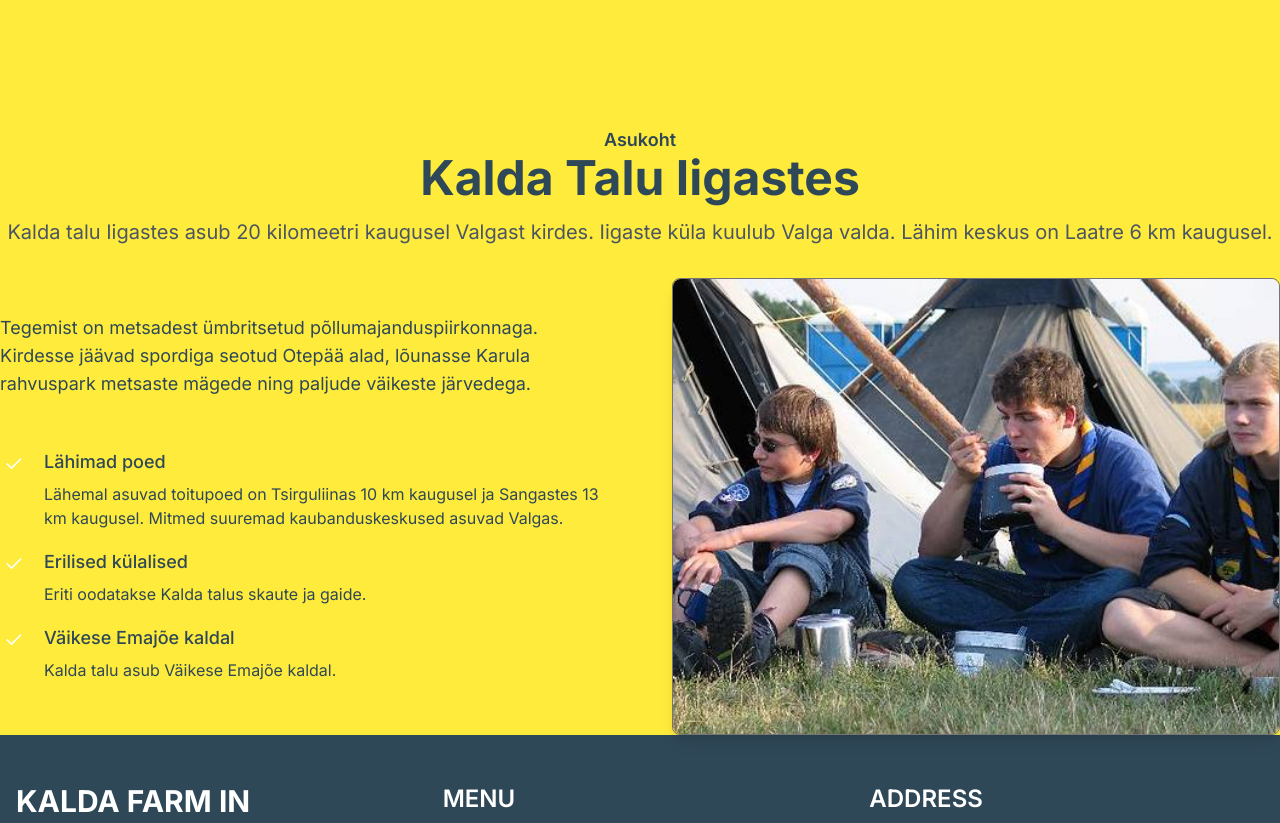
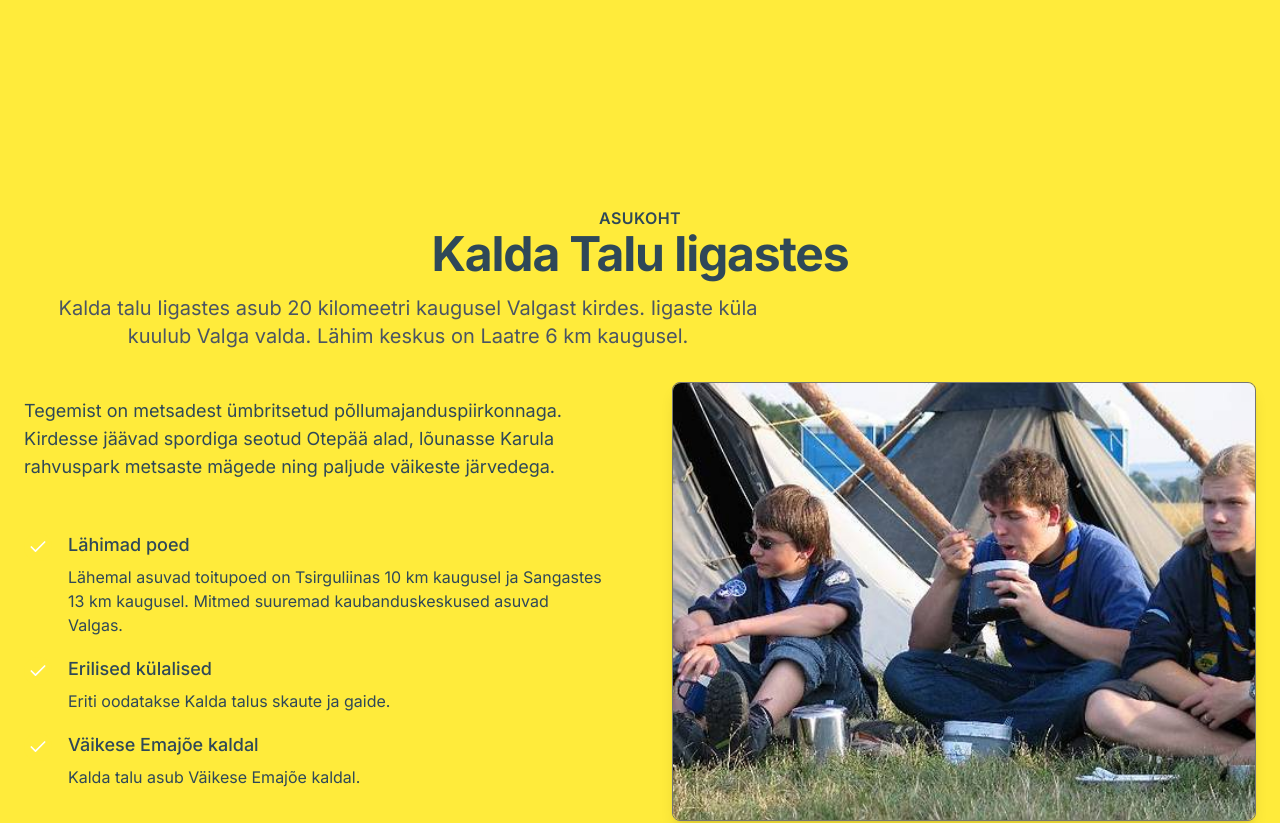
Before and after one commit to 77ccreed/kalda-next, a Next.js app: page /en in a window 1280 px wide. Shown: the part 3743-4566 px from the top of the page. Built offline with nearby package versions, Linux system fonts and the light colour scheme.

Commit message:
feat: Add lazy loading for images in Content component

```diff
--- a/src/components/Content.tsx
+++ b/src/components/Content.tsx
@@ -1,8 +1,9 @@
 import React from 'react';
 import Image from 'next/image';
 import { Check } from 'lucide-react';
-
 import { Card, CardContent } from '@/components/ui/card';
+import Headline from '@/components/common/Headline';
+import WidgetWrapper from '@/components/common/WidgetWrapper';
 
 type ContentProps = {
   header?: {
@@ -37,16 +38,14 @@
   hasBackground = false,
 }: ContentProps) => {
   return (
-    <section
-      id={id ? id : ''}
-      className={`relative ${hasBackground ? 'bg-primary' : ''} ${isAfterContent ? 'py-0 md:py-0 lg:py-0 pb-12 md:pb-16 lg:pb-20' : ''}`}
-    >
+    <WidgetWrapper id={id || ''} hasBackground={hasBackground} containerClass={`${isAfterContent ? 'py-0 md:py-0 lg:py-0 pb-12 md:pb-16 lg:pb-20' : ''}`}>
       {header && (
-        <div className="text-center mb-8">
-          {header.tagline && <p className="text-lg font-semibold text-primary-600">{header.tagline}</p>}
-          {header.title && <h2 className="text-3xl sm:text-5xl font-bold text-primary-foreground">{header.title}</h2>}
-          {header.subtitle && <p className="mt-4 text-xl text-gray-600">{header.subtitle}</p>}
-        </div>
+        <Headline
+          header={header}
+          containerClass="text-center mb-8"
+          titleClass="text-3xl sm:text-5xl font-bold text-primary-foreground"
+          subtitleClass="mt-4 text-xl text-gray-600"
+        />
       )}
       <div className="mx-auto max-w-7xl">
         <div className={`md:flex ${isReversed ? 'md:flex-row-reverse' : ''} md:gap-16`}>
@@ -81,7 +80,7 @@
                       alt={image.alt}
                       sizes="(max-width: 768px) 100vw, 432px"
                       placeholder="blur"
-                      quality={50}
+                      quality={100}
                     />
                   </CardContent>
                 </Card>
@@ -90,7 +89,7 @@
           </div>
         </div>
       </div>
-    </section>
+    </WidgetWrapper>
   );
 };
 
```
